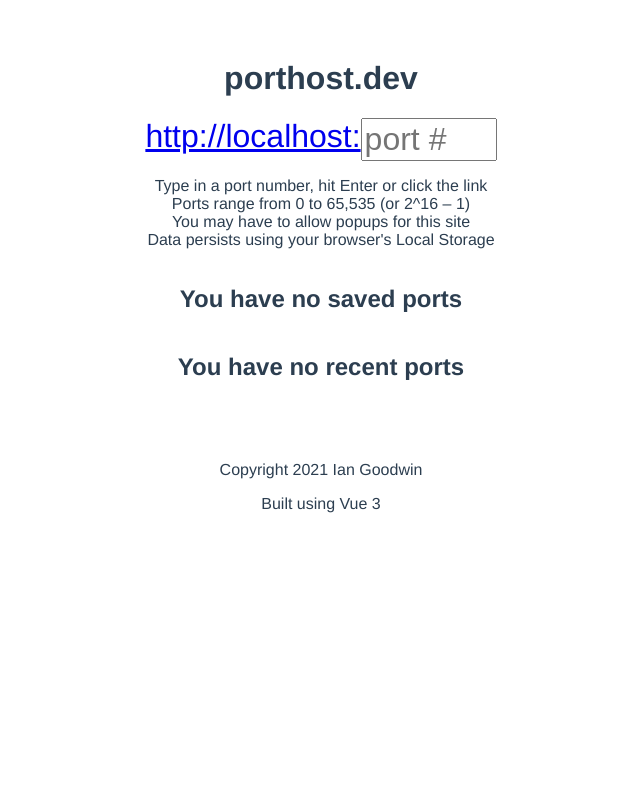
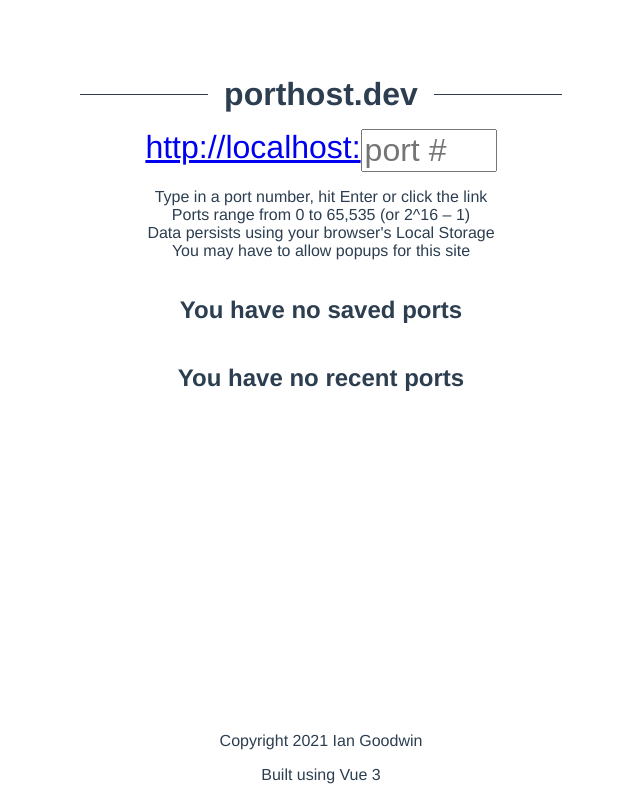
Before and after one commit to IanTheG/PortHost, a Vue app in the folder porthost/: page / in a window 1280 px wide. Shown: the whole page, without its empty margins (319-959 px from the left). Built offline with nearby package versions, Linux system fonts and the light colour scheme.

Commit message:
Edited styling for footer and page Added hr bars on either side of title for aesthetics Updated favicon to something not Vue

```diff
--- a/porthost/index.html
+++ b/porthost/index.html
@@ -4,7 +4,7 @@
     <meta charset="UTF-8" />
     <link rel="icon" href="/favicon.ico" />
     <meta name="viewport" content="width=device-width, initial-scale=1.0" />
-    <title>Vite App</title>
+    <title>PortHost</title>
   </head>
   <body>
     <div id="app"></div>
--- a/porthost/src/App.vue
+++ b/porthost/src/App.vue
@@ -23,15 +23,15 @@
       type="text"
       v-model="state.port"
       @keydown="detectKey($event)"
-      @click="fadeoutText()"
+      @click="hideHelpText()"
     >
   </div>
 
   <div class="text" ref="helperText">
     <p>Type in a port number, hit Enter or click the link</p>
     <p>Ports range from 0 to 65,535 (or 2^16 – 1)</p>
+    <p>Data persists using your browser's Local Storage</p>
     <p>You may have to allow popups for this site</p>
-    <p>Data persists using your browser's Local Storage</p>
   </div>
 
   <h2 v-if="state.savedPorts.length === 0">You have no saved ports</h2>
@@ -138,7 +138,7 @@
     /** Fades out helper text when the port input element is clicked
      * @function fadeoutText
      */
-    fadeoutText() {
+    hideHelpText() {
       if (this.$refs.helperText.style.display !== "none") {
         this.$refs.helperText.style.display = "none"
       }
@@ -161,13 +161,13 @@
         if (this.state.recentPorts.length >= 16) {
           this.state.recentPorts.shift()
         }
-        this.$refs.link.click()
       }
     },
     // On enter key press, call openPort
     detectKey({ key }) {
       if (key === 'Enter' && this.state.port.length !== 0) {
         this.openPort()
+        this.$refs.link.click()
       }
     },
     /** Saves port
@@ -198,19 +198,46 @@
 </script>
 
 <style lang="scss">
+$almostBlack: #2c3e50;
+
+body {
+  margin: 0;
+}
 #app {
   font-family: Avenir, Helvetica, Arial, sans-serif;
   -webkit-font-smoothing: antialiased;
   -moz-osx-font-smoothing: grayscale;
   text-align: center;
-  color: #2c3e50;
-  margin-top: 60px;
+  color: $almostBlack;
+  padding-top: 60px;
+
+  display: flex;
+  flex-direction: column;
+  height: 100vh;
+  box-sizing: border-box;
 }
+header {
+  display: flex;
+  flex-direction: row;
+  align-items: center;
+  justify-content: center;
 
+  h1 {
+    margin: 1rem;
+  }
+
+  &:before, &:after {
+    content: '';
+    background-color: $almostBlack;
+    height: 0.1rem;
+    width: 8rem;
+  }
+}
 main {
   display: flex;
   flex-direction: column;
   align-items: center;
+  flex-grow: 1;
 
   .text {
     margin: 1rem 0;
@@ -247,7 +274,7 @@
 
   --show-btn-box: 0;
 
-  background: #2c3e50;;
+  background: $almostBlack;
   border-radius: 10px;
   width: calc(100% - 4px);
   transition: all .2s ease-in-out;
@@ -263,7 +290,7 @@
     position: relative;
 
     background-color: whitesmoke;
-    border: 2px solid #2c3e50;;
+    border: 2px solid $almostBlack;
     border-radius: 10px;
     width: 10rem;
     height: 8rem;
@@ -306,6 +333,6 @@
 }
 
 footer {
-  margin-top: 60px;
+  padding-top: 60px;
 }
 </style>
```
Also changed, not shown: porthost/src/components/RecentPorts.vue (deleted, +0 -13 lines), 7 other files (tests, documents, lock files or other folders).
